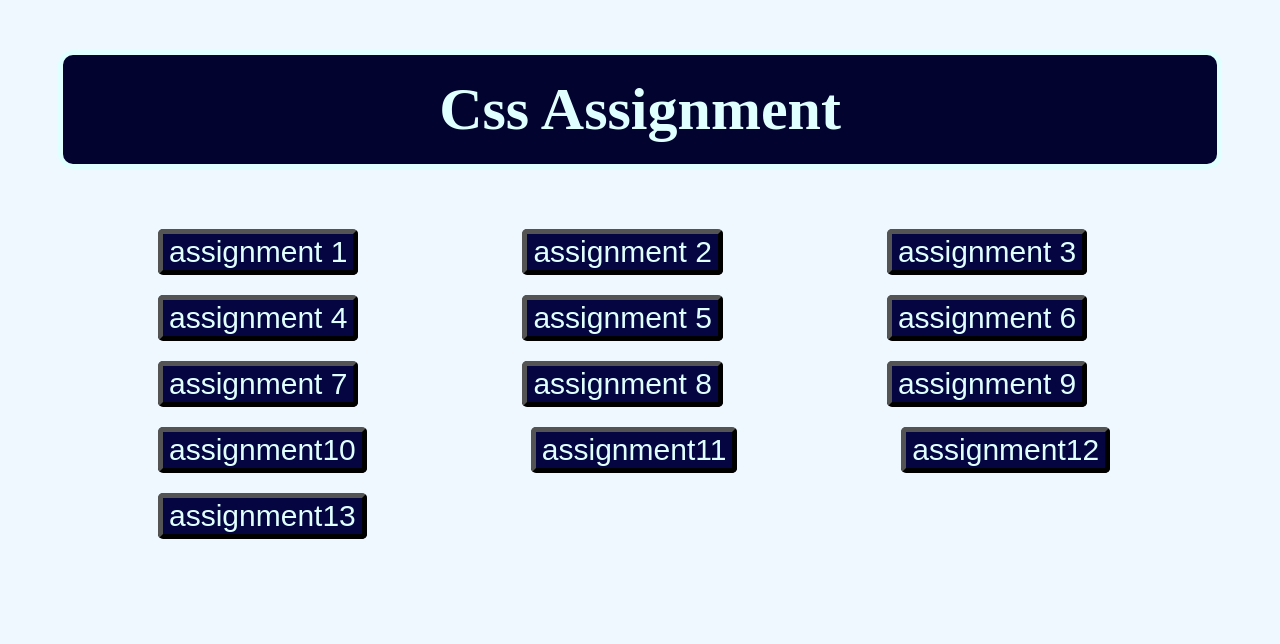
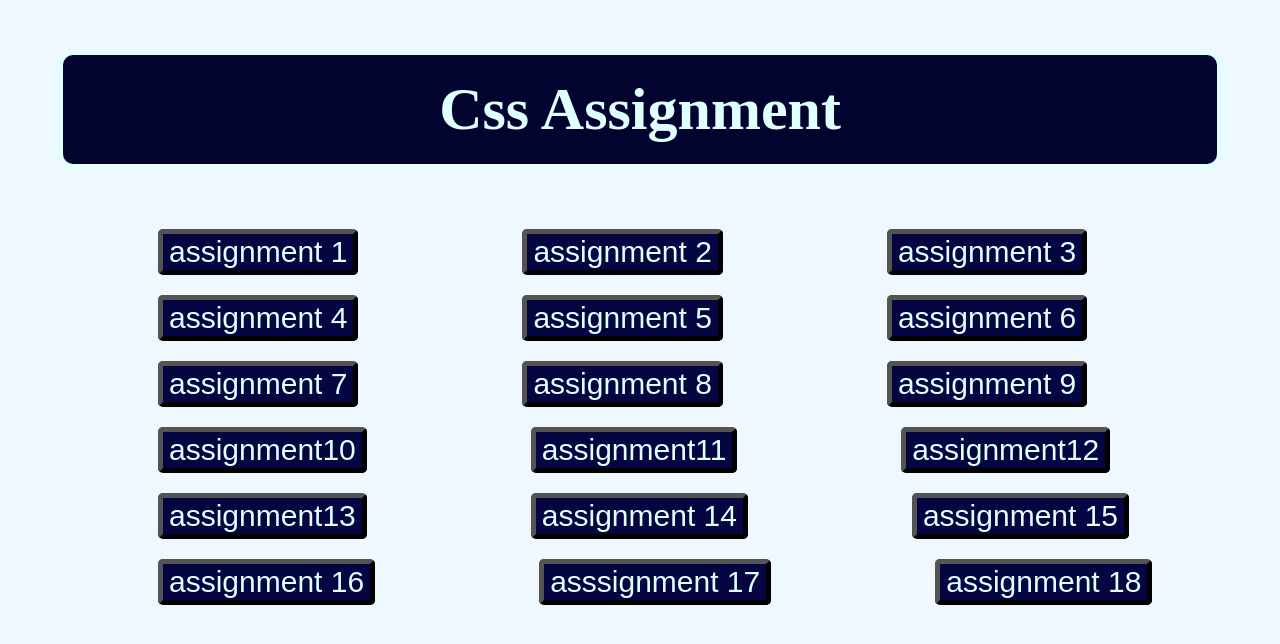
Before and after one commit to faizasaba/css-files, a plain HTML site: page index.html in a window 1280 px wide. Drawn offline with Linux system fonts and the light colour scheme.

Commit message:
css project

```diff
--- a/index.html
+++ b/index.html
@@ -22,6 +22,11 @@
         <button><a href="../../text on image/index.html">assignment11</a></button>
         <button><a href="../fixed layout/index.html">assignment12</a></button>
         <button><a href="../responsive css last/index.html">assignment13</a></button>
+        <button><a href="../animated loader/index.html">assignment 14</a></button>
+        <button><a href="../layout assignment/index.html">assignment 15</a></button>
+        <button><a href="../css frame/index.html">assignment 16</a></button>
+        <button><a href="../landing page/index.html">asssignment 17</a></button>
+        <button><a href="../animated css flexx/index.html">assignment 18</a></button>
 
     </div>
 </div>
```
